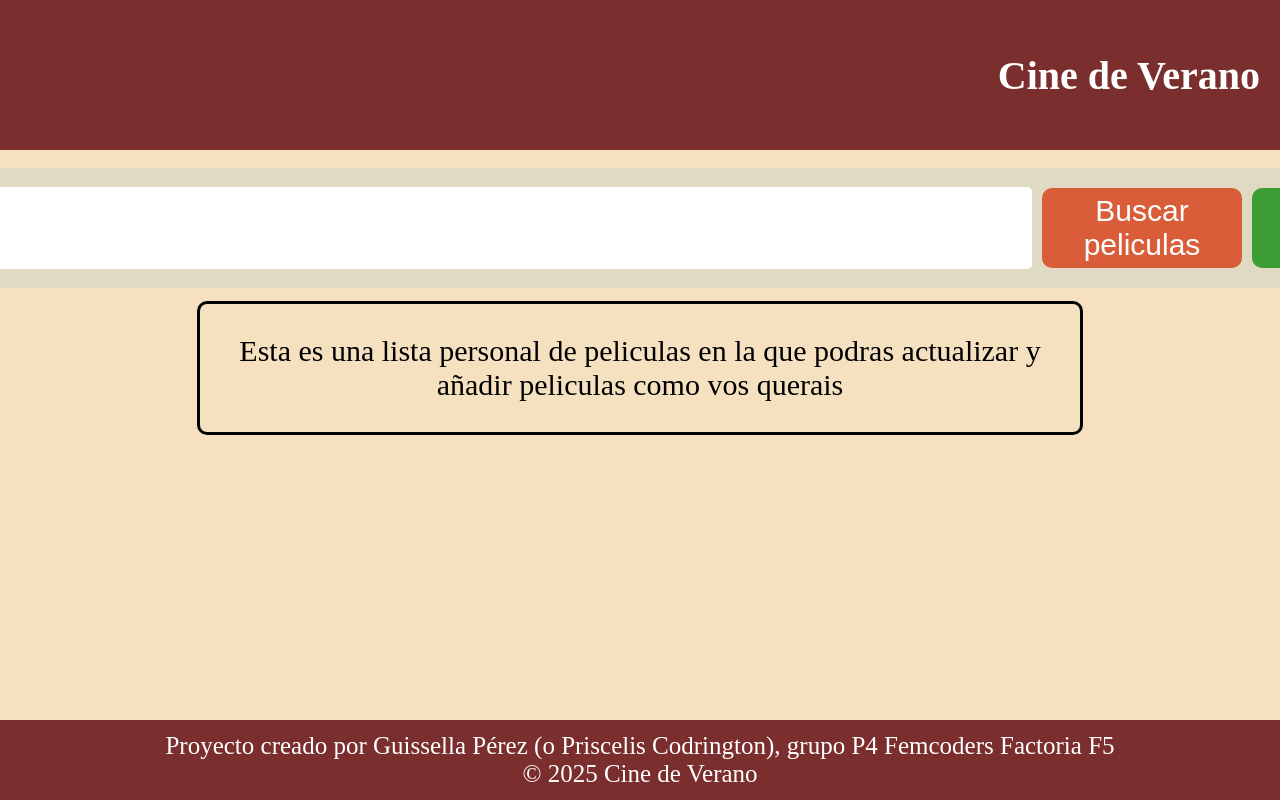
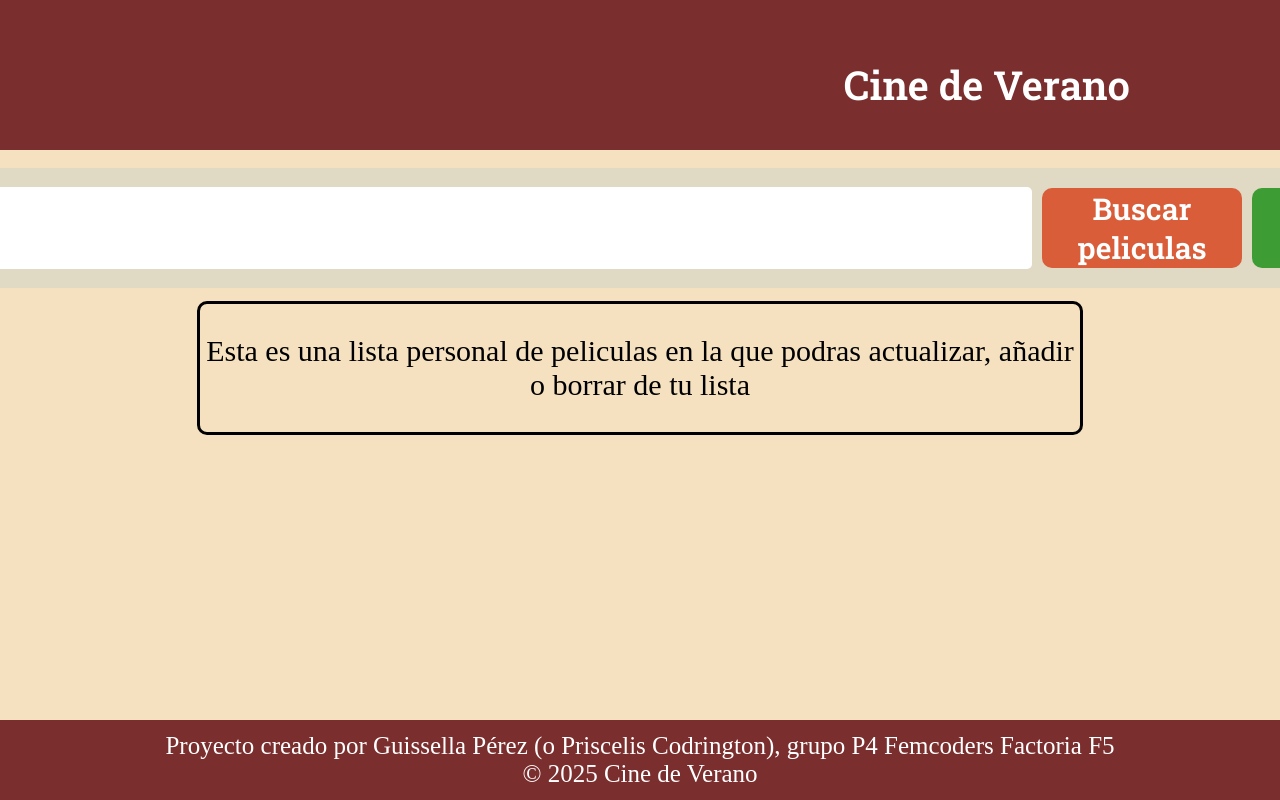
Before and after one commit to priscelis/cine-verano-crud, a website: page index.html in a window 1280 px wide. Shown: the top 800 px of the page. Drawn offline with Linux system fonts and the light colour scheme.

Commit message:
changing font-family

```diff
--- a/index.html
+++ b/index.html
@@ -3,9 +3,9 @@
 <head>
     <meta charset="UTF-8">
     <meta name="viewport" content="width=device-width, initial-scale=1.0">
-     <link rel="preconnect" href="https://fonts.googleapis.com">
+    <link rel="preconnect" href="https://fonts.googleapis.com">
     <link rel="preconnect" href="https://fonts.gstatic.com" crossorigin>
-    <link href="https://fonts.googleapis.com/css2?family=Montserrat:wght@100..900&family=Roboto+Slab:wght@100..900&display=swap" rel="stylesheet">
+    <link href="https://fonts.googleapis.com/css2?family=Montserrat:wght@401&family=Roboto+Slab:wght@100..900&display=swap" rel="stylesheet">
     <link rel="stylesheet" href="src/css/styles.css">
     <title>Movies App - Pris </title>
 </head>
@@ -17,7 +17,7 @@
     <br>
      <div class="position2">
          <div class="search-bar">
-            <input type="text" class="movie-name" required>
+            <input type="text" id="movie-name" required>
 
                     <button class="button1"> Buscar peliculas</button>
                     <button class="button2"> Agregar peliculas </button>
@@ -26,8 +26,9 @@
     </div>
     <!--Una caja que quise añadir como plus en el estilo-->
     <div class="position1">
-        <div class="information"> <p>Esta es una lista personal de peliculas en la que podras actualizar y
-        añadir peliculas como vos querais</p></div>
+        <div class="information"> <p>Esta es una lista personal de peliculas en la que podras actualizar, añadir
+            o borrar de tu lista
+        </p></div>
     </div>
     <br>
 
--- a/src/css/styles.css
+++ b/src/css/styles.css
@@ -1,5 +1,6 @@
 *{
     background-color: #F5E1C0;
+    height: auto;
 }
 
 body{
@@ -14,19 +15,24 @@ body{
     display: flex;
    justify-content: right;
    align-items: center;
+   position:sticky;
+   font-family: 'Roboto', sans-serif;
 }
 
 .nav-h1{
     background-color: #7b2e2e;
     color: white;
-    padding-right: 20px;
+    padding-right: 150px;
     font-size: 40px;
-
+    height: 35px;
+    font-family: 'Roboto Slab', serif;
+    font-weight: 600;
 }
 
 .nav-link{
     background-color: #7b2e2e;
     text-decoration: none;
+    height: 100px;
 }
 
  /*Caja de comentario*/
@@ -62,7 +68,7 @@ body{
     align-items: center;
     border-radius: 30px;
 }
-.movie-name{
+#movie-name{
     background-color: #ffffff;
     border: #ffffff;
     height: 80px;
@@ -83,6 +89,8 @@ body{
     border-radius: 10px;
     border: 0px;
     font-size: 30px;
+    font-family: 'Roboto Slab', serif;
+    font-weight: 600;
 }
 
 .button2{ /*El de agregar*/
@@ -93,6 +101,8 @@ body{
     border: 0px;
     font-size: 30px;
     color: #ffffff;
+    font-family: 'Roboto Slab', serif;
+    font-weight: 600;
 }
 
 /*Footer*/
```
